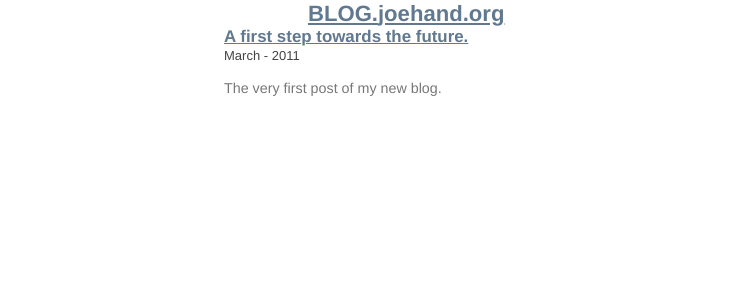
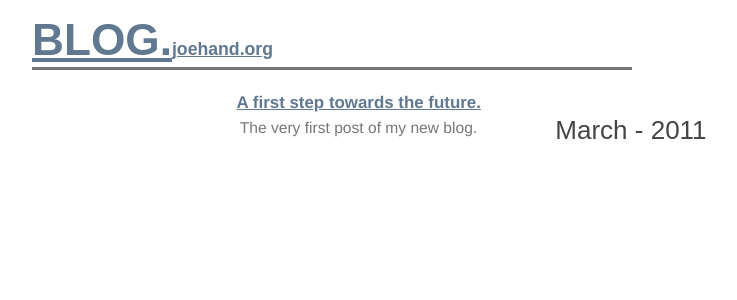
Before and after one commit to joehand/smilingjoe, a Jekyll site: the page built from index.html, in a window 1280 px wide. Shown: the top 300 px of the page, without its empty margins (32-769 px from the left). Built offline with Jekyll 4.4.1, drawn with Linux system fonts in a browser that asks for light colours; nearby versions of some CDN libraries; some web fonts are replaced; Markdown is read by kramdown in place of the engine named in the settings.

Commit message:
more css, some new fonts, etc

```diff
--- a/_layouts/main.html
+++ b/_layouts/main.html
@@ -21,6 +21,8 @@
   <!-- CSS: implied media="all" -->
   <link rel="stylesheet" href="{{ site.base_url }}/css/style.css?v=1">
 
+  <link href='http://fonts.googleapis.com/css?family=Buda:light' rel='stylesheet' type='text/css'>
+
   <!-- All JavaScript at the bottom, except for Modernizr which enables HTML5 elements & feature detects -->
   <script src="{{ site.base_url }}/js/libs/modernizr-1.7.min.js"></script>
 
@@ -29,7 +31,7 @@
 <body>
 
   <div id="container">
-    <header><h1>
+    <header id="home"><h1>
 	<a href="{{ site.base_url }}">BLOG.</a><a class="small" href="http://joehand.org">joehand.org</a>
 	</h1>
     </header>
--- a/css/style.css
+++ b/css/style.css
@@ -130,8 +130,8 @@
 /* These selection declarations have to be separate
    No text-shadow: twitter.com/miketaylr/status/12228805301
    Also: hot pink! */
-::-moz-selection{ background: #FF5E99; color:#fff; text-shadow: none; }
-::selection { background:#FF5E99; color:#fff; text-shadow: none; }
+::-moz-selection{ background: #607890; color:#fff; text-shadow: none; }
+::selection { background:#607890; color:#fff; text-shadow: none; }
 
 /* j.mp/webkit-tap-highlight-color */
 a:link { -webkit-tap-highlight-color: #FF5E99; }
@@ -179,25 +179,13 @@
 }
 
 
-header {
-	position:relative;
-	width:600px;
-	top:100%;
-	left:50%;
-	margin-left:-300px;
-}
-
-header:hover {
-	z-index:4;
-}
-
 #main {
 	width:70%;
 	position:relative;
 	margin-left:-30%;
 	left:50%;
 }
-
+/*general size and other styles*/
 
 h1 {
     font-size:1.7em;
@@ -229,11 +217,42 @@
 	font-style:italic;
 }
 
-nav {
+/*headers and nav*/
 
+header h1 { font-family: 'Buda', arial, serif; }
+
+header#home {
+	position:relative;
+	width:600px;
+	left:5%;
+	margin:.5em 0;
+	font-size:2em;
+	border-bottom:3px solid #777;
 }
 
-nav li.active {display:none}
+#home h1 .small {
+	font-size:.4em;
+}
+
+
+nav {
+	padding:10px;
+	margin:.2em;
+	width:470px;
+}
+
+nav .date{
+	float:right;
+	font-family: 'Buda', arial, serif;
+	font-size:2em;
+}
+
+nav p.description {
+	font-size:1.2em;
+	margin:.2em;
+}
+
+nav li.active {background-color:#333;color:#fff;}
 
 
 nav ul li {
@@ -249,10 +268,6 @@
 	margin:2em .5em;
 }
 
-
-.date {
-    padding-right:15px;
-}
 
 
 /**
```
